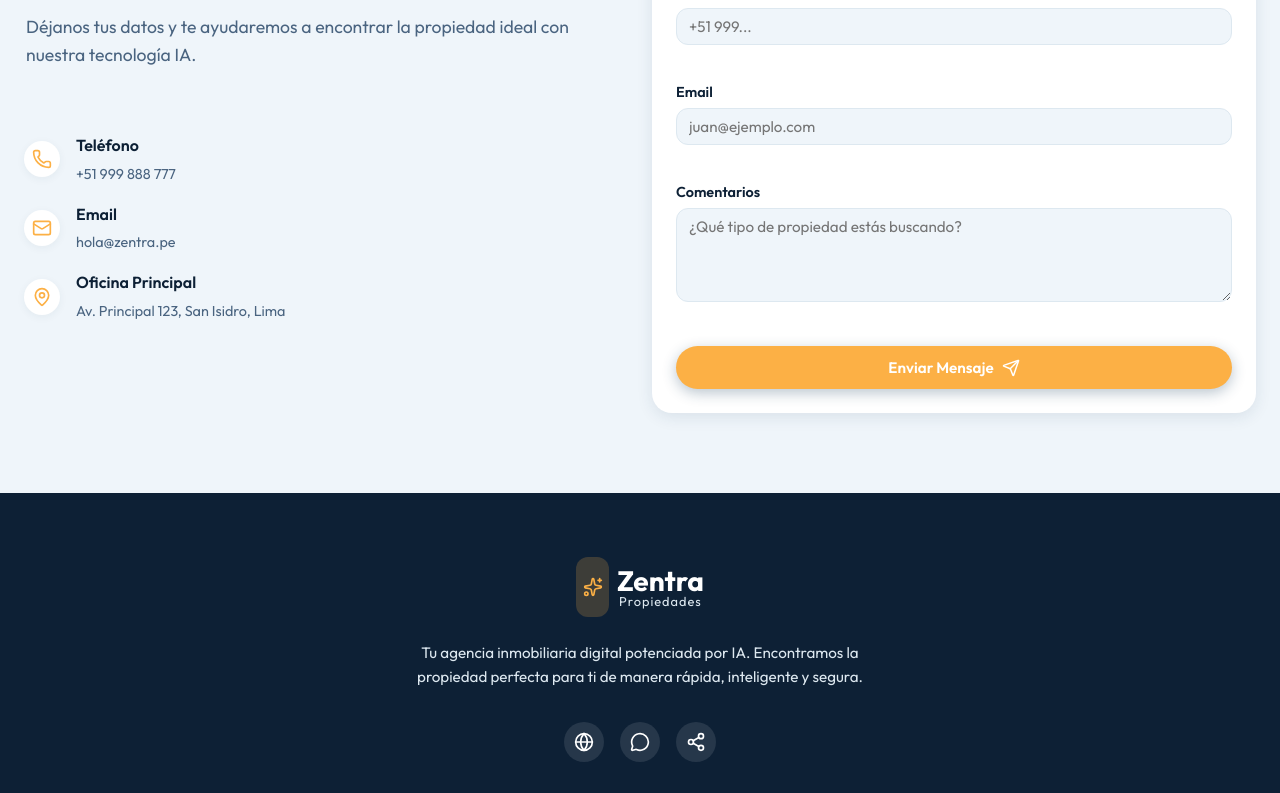
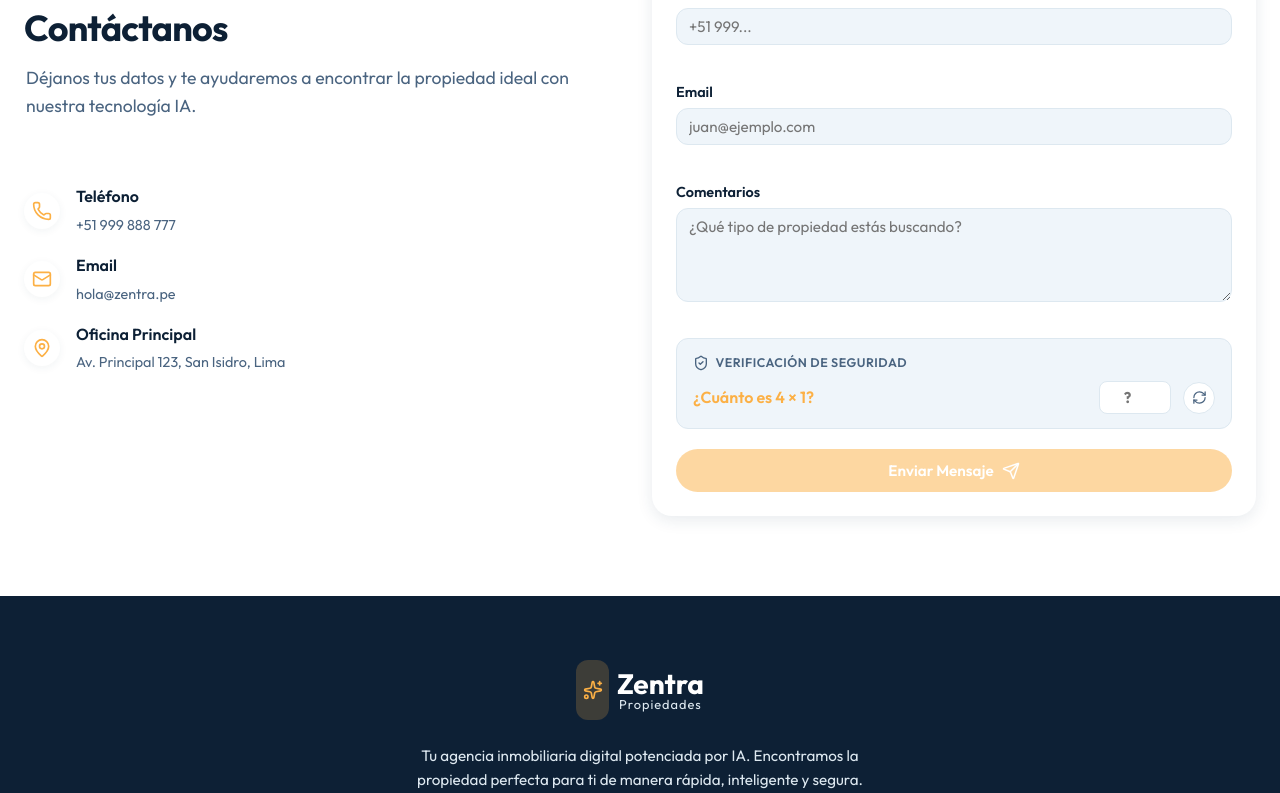
Before and after one commit to chatprex-netizen/zentra, a React (Vite) app: page / in a window 1280 px wide. Shown: the part 1880-2673 px from the top of the page. Built offline with nearby package versions, Linux system fonts and the light colour scheme; no server answers; the database is empty.

Commit message:
feat: white background globally + math captcha on contact form

```diff
--- a/src/components/ContactForm.css
+++ b/src/components/ContactForm.css
@@ -1,5 +1,5 @@
 .contact-section {
-  background-color: var(--gray-100);
+  background-color: var(--white);
 }
 
 .contact-container {
@@ -113,3 +113,110 @@
     align-items: center;
   }
 }
+
+/* ── Captcha ──────────────────────────────── */
+.captcha-box {
+  border: 1.5px solid var(--border-color);
+  border-radius: var(--radius-md);
+  padding: 0.85rem 1rem;
+  background: var(--gray-100);
+  display: flex;
+  flex-direction: column;
+  gap: 0.5rem;
+  transition: border-color var(--transition-fast), background var(--transition-fast);
+}
+
+.captcha-box.captcha-ok {
+  border-color: var(--secondary-color);
+  background: var(--secondary-subtle);
+}
+
+.captcha-box.captcha-error {
+  border-color: #e53e3e;
+  background: #fff5f5;
+}
+
+.captcha-header {
+  display: flex;
+  align-items: center;
+  gap: 0.4rem;
+  font-size: 0.78rem;
+  font-weight: 600;
+  color: var(--text-light);
+  text-transform: uppercase;
+  letter-spacing: 0.04em;
+}
+
+.captcha-row {
+  display: flex;
+  align-items: center;
+  gap: 0.75rem;
+}
+
+.captcha-question {
+  font-size: 1rem;
+  font-weight: 600;
+  color: var(--primary-color);
+  flex: 1;
+}
+
+.captcha-input {
+  width: 72px !important;
+  padding: 0.4rem 0.6rem !important;
+  text-align: center;
+  font-size: 1rem;
+  font-weight: 700;
+  border: 1.5px solid var(--border-color) !important;
+  border-radius: var(--radius-sm) !important;
+  background: var(--white) !important;
+}
+
+.captcha-input:focus {
+  border-color: var(--primary-color) !important;
+  box-shadow: none !important;
+}
+
+.captcha-refresh {
+  background: var(--white);
+  border: 1.5px solid var(--border-color);
+  color: var(--text-light);
+  width: 32px;
+  height: 32px;
+  border-radius: 50%;
+  display: flex;
+  align-items: center;
+  justify-content: center;
+  cursor: pointer;
+  transition: all var(--transition-fast);
+  flex-shrink: 0;
+}
+
+.captcha-refresh:hover {
+  border-color: var(--primary-color);
+  color: var(--primary-color);
+  transform: rotate(180deg);
+}
+
+.captcha-success-msg {
+  display: flex;
+  align-items: center;
+  gap: 0.3rem;
+  font-size: 0.8rem;
+  color: var(--secondary-hover);
+  font-weight: 500;
+  margin: 0;
+}
+
+.captcha-error-msg {
+  font-size: 0.8rem;
+  color: #e53e3e;
+  font-weight: 500;
+  margin: 0;
+}
+
+.submit-btn:disabled {
+  opacity: 0.5;
+  cursor: not-allowed;
+  transform: none !important;
+  box-shadow: none !important;
+}
--- a/src/components/ContactForm.jsx
+++ b/src/components/ContactForm.jsx
@@ -1,18 +1,49 @@
-import React, { useState } from 'react';
-import { Send, Phone, Mail, MapPin, CheckCircle } from 'lucide-react';
+import React, { useState, useCallback, useEffect } from 'react';
+import { Send, Phone, Mail, MapPin, CheckCircle, RefreshCw, ShieldCheck } from 'lucide-react';
 import { saveLead } from '../data/db';
 import './ContactForm.css';
 
+// ── Simple Math Captcha ──────────────────────────────────────────
+const generateCaptcha = () => {
+  const ops = ['+', '-', '×'];
+  const op = ops[Math.floor(Math.random() * ops.length)];
+  let a, b;
+  if (op === '+') { a = Math.floor(Math.random() * 9) + 1; b = Math.floor(Math.random() * 9) + 1; }
+  else if (op === '-') { a = Math.floor(Math.random() * 9) + 5; b = Math.floor(Math.random() * (a - 1)) + 1; }
+  else { a = Math.floor(Math.random() * 5) + 2; b = Math.floor(Math.random() * 5) + 1; }
+  const answer = op === '+' ? a + b : op === '-' ? a - b : a * b;
+  return { question: `¿Cuánto es ${a} ${op} ${b}?`, answer };
+};
+// ────────────────────────────────────────────────────────────────
+
 const ContactForm = () => {
-  const [formData, setFormData] = useState({
-    name: '',
-    phone: '',
-    email: '',
-    comments: ''
-  });
-
+  const [formData, setFormData] = useState({ name: '', phone: '', email: '', comments: '' });
   const [isSubmitting, setIsSubmitting] = useState(false);
   const [submitSuccess, setSubmitSuccess] = useState(false);
+
+  // Captcha state
+  const [captcha, setCaptcha] = useState(generateCaptcha);
+  const [captchaInput, setCaptchaInput] = useState('');
+  const [captchaError, setCaptchaError] = useState(false);
+  const [captchaVerified, setCaptchaVerified] = useState(false);
+
+  const refreshCaptcha = useCallback(() => {
+    setCaptcha(generateCaptcha());
+    setCaptchaInput('');
+    setCaptchaError(false);
+    setCaptchaVerified(false);
+  }, []);
+
+  const handleCaptchaInput = (e) => {
+    const val = e.target.value;
+    setCaptchaInput(val);
+    setCaptchaError(false);
+    if (parseInt(val) === captcha.answer) {
+      setCaptchaVerified(true);
+    } else {
+      setCaptchaVerified(false);
+    }
+  };
 
   const handleChange = (e) => {
     setFormData({ ...formData, [e.target.name]: e.target.value });
@@ -20,11 +51,16 @@ const ContactForm = () => {
 
   const handleSubmit = async (e) => {
     e.preventDefault();
+    if (!captchaVerified) {
+      setCaptchaError(true);
+      return;
+    }
     setIsSubmitting(true);
     try {
       await saveLead(formData);
       setSubmitSuccess(true);
       setFormData({ name: '', phone: '', email: '', comments: '' });
+      refreshCaptcha();
       setTimeout(() => setSubmitSuccess(false), 5000);
     } catch (error) {
       console.error('Error saving lead:', error);
@@ -69,7 +105,7 @@ const ContactForm = () => {
         <div className="contact-form-wrapper">
           {submitSuccess ? (
             <div className="success-message" style={{textAlign: 'center', padding: '3rem 2rem', background: 'var(--white)', borderRadius: 'var(--radius-lg)', boxShadow: 'var(--shadow-md)'}}>
-              <CheckCircle size={60} color="var(--primary-color)" style={{margin: '0 auto 1rem'}} />
+              <CheckCircle size={60} color="var(--secondary-color)" style={{margin: '0 auto 1rem'}} />
               <h3 style={{fontSize: '1.5rem', marginBottom: '0.5rem', color: 'var(--text-dark)'}}>¡Gracias por contactarnos!</h3>
               <p style={{color: 'var(--text-light)', lineHeight: '1.6'}}>Hemos recibido tus datos correctamente. Un asesor o nuestro agente de IA se pondrá en contacto contigo en breve para ayudarte a encontrar la propiedad ideal.</p>
             </div>
@@ -77,57 +113,53 @@ const ContactForm = () => {
             <form className="contact-form" onSubmit={handleSubmit}>
               <div className="form-group">
                 <label htmlFor="name">Nombre Completo</label>
-              <input
-                type="text"
-                id="name"
-                name="name"
-                placeholder="Juan Pérez"
-                value={formData.name}
-                onChange={handleChange}
-                required
-              />
+                <input type="text" id="name" name="name" placeholder="Juan Pérez" value={formData.name} onChange={handleChange} required />
               </div>
 
               <div className="form-group">
                 <label htmlFor="phone">Teléfono</label>
-              <input
-                type="tel"
-                id="phone"
-                name="phone"
-                placeholder="+51 999..."
-                value={formData.phone}
-                onChange={handleChange}
-                required
-              />
+                <input type="tel" id="phone" name="phone" placeholder="+51 999..." value={formData.phone} onChange={handleChange} required />
               </div>
 
               <div className="form-group">
                 <label htmlFor="email">Email</label>
-              <input
-                type="email"
-                id="email"
-                name="email"
-                placeholder="juan@ejemplo.com"
-                value={formData.email}
-                onChange={handleChange}
-                required
-              />
+                <input type="email" id="email" name="email" placeholder="juan@ejemplo.com" value={formData.email} onChange={handleChange} required />
               </div>
 
               <div className="form-group">
                 <label htmlFor="comments">Comentarios</label>
-              <textarea
-                id="comments"
-                name="comments"
-                rows="4"
-                placeholder="¿Qué tipo de propiedad estás buscando?"
-                value={formData.comments}
-                onChange={handleChange}
-                required
-              ></textarea>
+                <textarea id="comments" name="comments" rows="4" placeholder="¿Qué tipo de propiedad estás buscando?" value={formData.comments} onChange={handleChange} required></textarea>
               </div>
 
-            <button type="submit" className="btn btn-primary submit-btn" disabled={isSubmitting}>
+              {/* ── CAPTCHA ── */}
+              <div className={`captcha-box ${captchaError ? 'captcha-error' : ''} ${captchaVerified ? 'captcha-ok' : ''}`}>
+                <div className="captcha-header">
+                  <ShieldCheck size={16} />
+                  <span>Verificación de seguridad</span>
+                </div>
+                <div className="captcha-row">
+                  <span className="captcha-question">{captcha.question}</span>
+                  <input
+                    type="number"
+                    className="captcha-input"
+                    placeholder="?"
+                    value={captchaInput}
+                    onChange={handleCaptchaInput}
+                    autoComplete="off"
+                  />
+                  <button type="button" className="captcha-refresh" onClick={refreshCaptcha} title="Nueva pregunta">
+                    <RefreshCw size={15} />
+                  </button>
+                </div>
+                {captchaVerified && (
+                  <p className="captcha-success-msg"><CheckCircle size={13} /> Verificado correctamente</p>
+                )}
+                {captchaError && (
+                  <p className="captcha-error-msg">Por favor completa la verificación correctamente.</p>
+                )}
+              </div>
+
+              <button type="submit" className="btn btn-primary submit-btn" disabled={isSubmitting || !captchaVerified}>
                 {isSubmitting ? 'Enviando...' : 'Enviar Mensaje'} {!isSubmitting && <Send size={18} />}
               </button>
             </form>
--- a/src/index.css
+++ b/src/index.css
@@ -14,7 +14,7 @@
   --secondary-subtle: rgba(62, 207, 142, 0.12);
 
   /* ── Backgrounds ── */
-  --bg-color: #F0F6FA;
+  --bg-color: #FFFFFF;
   --surface-color: #FFFFFF;
 
   /* ── Text ── */
```
Lines whose indentation alone changed are shown as unchanged.
